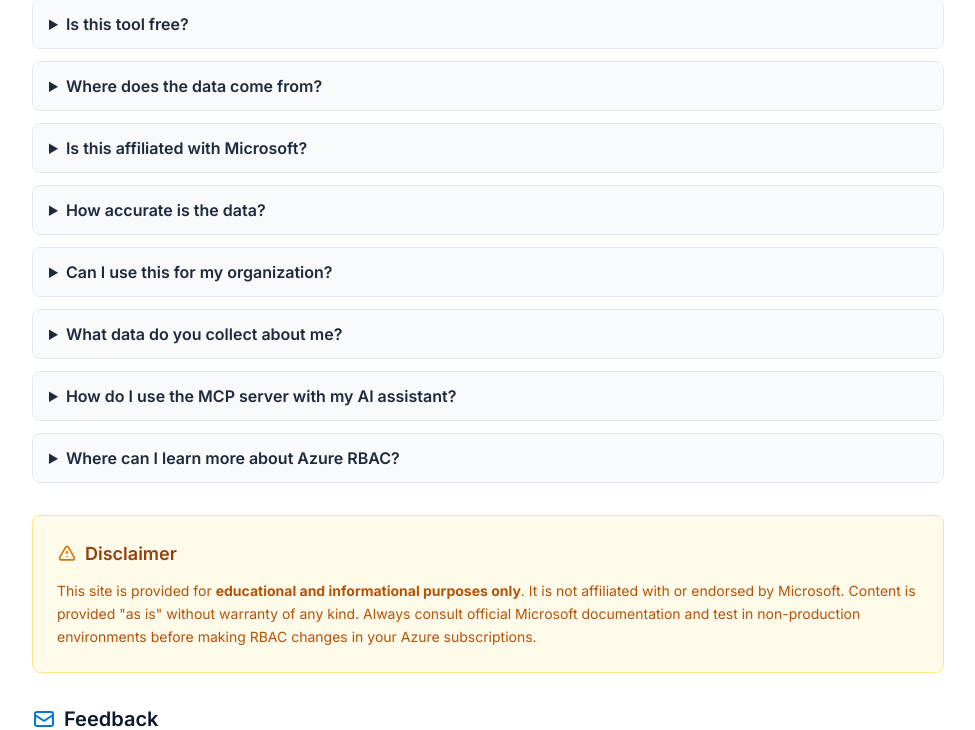
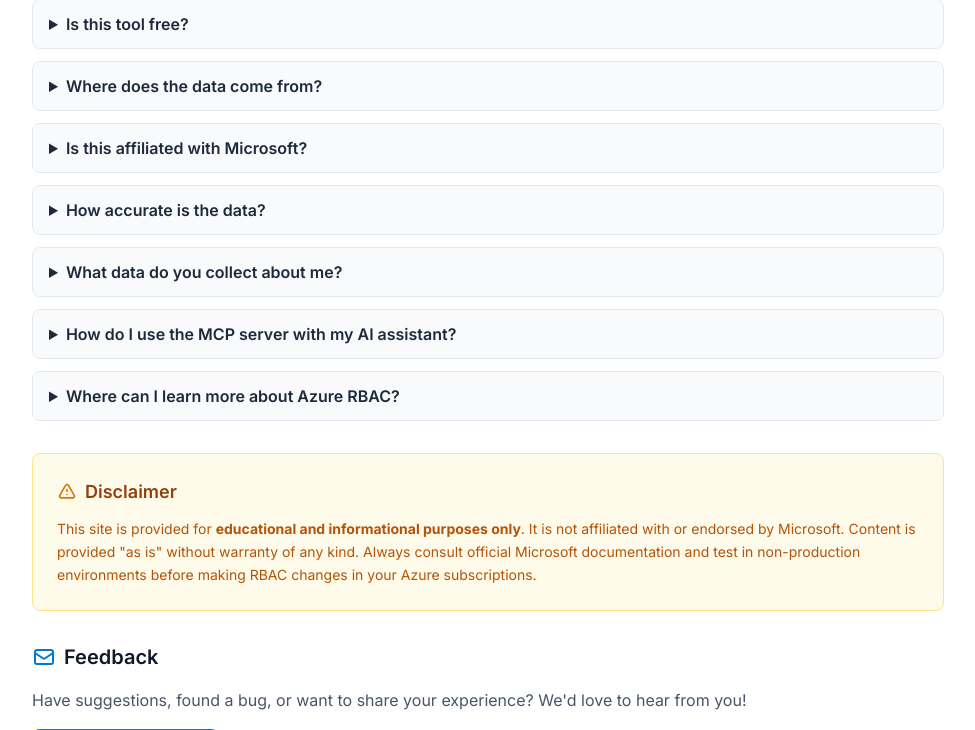
Before and after one commit to atomassi/rbac-catalog, a Python web app: template azurerbac/web/templates/about.html in a window 1280 px wide. Shown: the part 979-1709 px from the top of the page, without its empty margins (152-1127 px from the left). Run offline with Jinja, Linux system fonts and the light colour scheme; the template is opened without the code that fills it, so the values that code supplies are empty; some libraries are stand-ins or nearby versions.

Commit message:
Update about page (#120)

```diff
--- a/azurerbac/web/templates/about.html
+++ b/azurerbac/web/templates/about.html
@@ -323,10 +323,6 @@
                                 <p class="px-4 py-3 text-sm text-slate-600">We pull data directly from Azure's APIs, so it reflects the current state of Azure's built-in roles. However, always verify against official Microsoft documentation for production decisions.</p>
                             </details>
                             <details class="border border-slate-200 rounded-lg overflow-hidden">
-                                <summary class="bg-slate-50 px-4 py-3 cursor-pointer font-semibold text-slate-800 hover:bg-slate-100 transition-colors">Can I use this for my organization?</summary>
-                                <p class="px-4 py-3 text-sm text-slate-600">Absolutely! Use it to research roles, design RBAC strategies, train team members, or as a reference during security reviews.</p>
-                            </details>
-                            <details class="border border-slate-200 rounded-lg overflow-hidden">
                                 <summary class="bg-slate-50 px-4 py-3 cursor-pointer font-semibold text-slate-800 hover:bg-slate-100 transition-colors">What data do you collect about me?</summary>
                                 <div class="px-4 py-3 text-sm text-slate-600">
                                     <p class="mb-3">We take privacy seriously and collect minimal data:</p>
```
